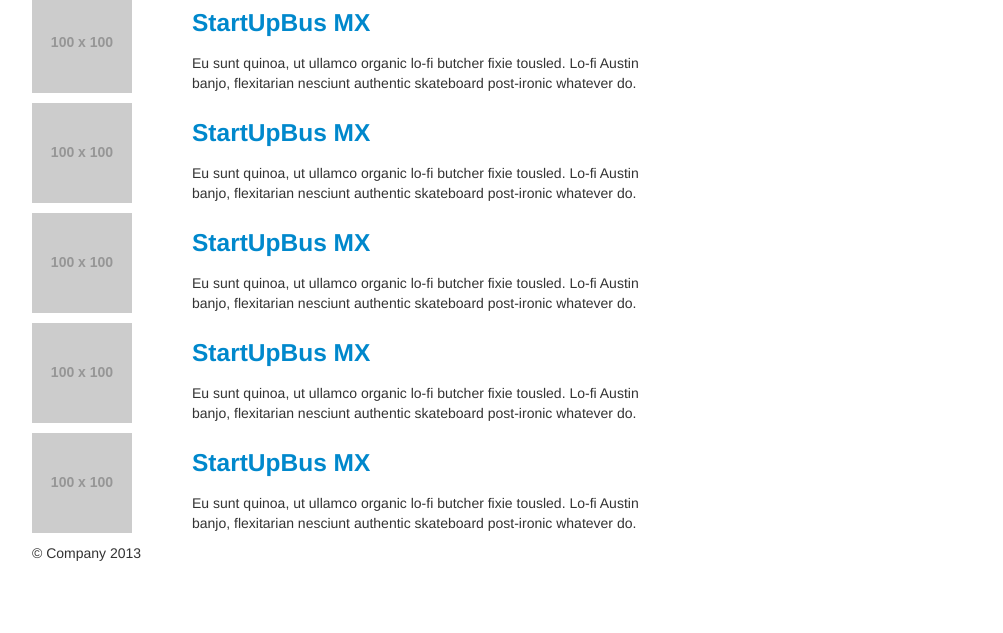
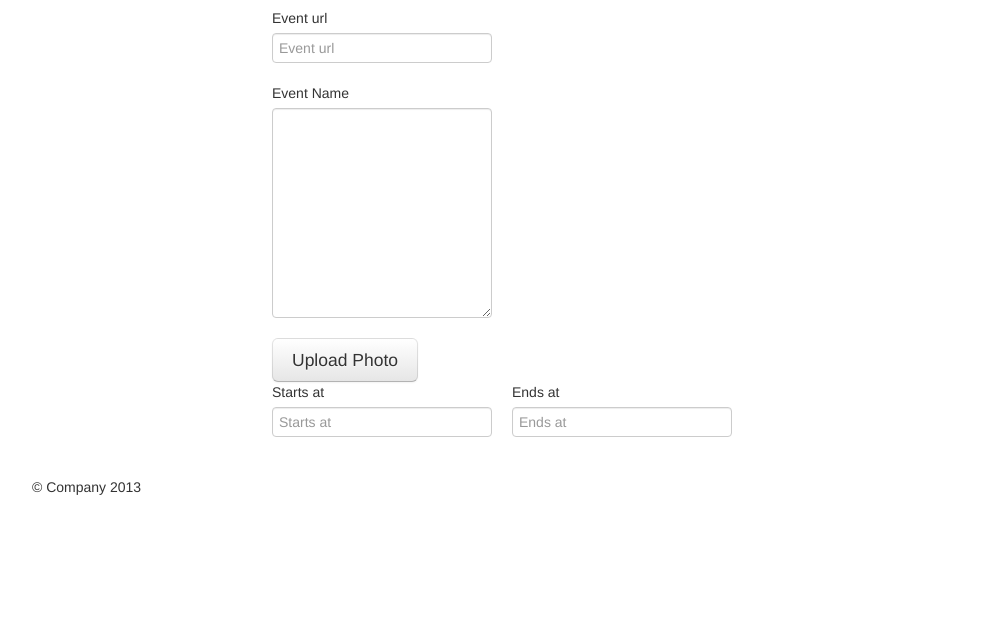
Before and after one commit to gerardoacuna/eventee-frontend, a plain HTML site: page web/create.html in a window 1280 px wide. Shown: the part 209-842 px from the top of the page, without its empty margins (138-1141 px from the left). After the commit the page ends 800 px from the top, so only its background shows below. Drawn offline with nearby package versions, Linux system fonts and the light colour scheme; placeholder pictures from the web are drawn by us.

Commit message:
Add Create event view

```diff
--- a/web/create.html
+++ b/web/create.html
@@ -16,7 +16,7 @@
           <div class="navbar-inner">
             <div class="container">
               <ul class="nav">
-                <li class="active"><a href="#">All Events</a></li>
+                <li class="active"><a href="#">Trending</a></li>
                 <li><a href="#">My Events</a></li>
               </ul>
             </div>
@@ -25,56 +25,51 @@
       </div>
 
       <div class="row">
-        <div class="span8">
-          <h1>All Events</h1>
-          <div class="row">
-            <div class="span2">
-              <img src="http://placehold.it/100x100" alt="">
-            </div>
-            <div class="span6">
-              <h3><a href="event.html">StartUpBus MX</a></h3>
-              <p>Eu sunt quinoa, ut ullamco organic lo-fi butcher fixie tousled. Lo-fi Austin banjo, flexitarian nesciunt authentic skateboard post-ironic whatever do.</p>
+        <div class="span6 offset3">
+          <form action="">
+            <div class="control-group">
+              <label class="control-label" for="inputPassword">Event Name</label>
+              <div class="controls">
+                <input type="text" placholder="Event Name">
               </div>
             </div>
-          <div class="row">
-            <div class="span2">
-              <img src="http://placehold.it/100x100" alt="">
-            </div>
-            <div class="span6">
-              <h3><a href="event.html">StartUpBus MX</a></h3>
-              <p>Eu sunt quinoa, ut ullamco organic lo-fi butcher fixie tousled. Lo-fi Austin banjo, flexitarian nesciunt authentic skateboard post-ironic whatever do.</p>
+
+            <div class="control-group">
+              <label class="control-label" for="inputPassword">Event url</label>
+              <div class="controls">
+                <input type="text" placeholder="Event url">
               </div>
             </div>
-          <div class="row">
-            <div class="span2">
-              <img src="http://placehold.it/100x100" alt="">
-            </div>
-            <div class="span6">
-              <h3><a href="event.html">StartUpBus MX</a></h3>
-              <p>Eu sunt quinoa, ut ullamco organic lo-fi butcher fixie tousled. Lo-fi Austin banjo, flexitarian nesciunt authentic skateboard post-ironic whatever do.</p>
+
+            <div class="control-group">
+              <label class="control-label" for="inputPassword">Event Name</label>
+              <div class="controls">
+                <textarea name="" id="" cols="30" rows="10" placeholder=""></textarea>
               </div>
             </div>
+
+            <a href="#" class="btn btn-large">Upload Photo</a>
+
             <div class="row">
-            <div class="span2">
-              <img src="http://placehold.it/100x100" alt="">
-            </div>
-            <div class="span6">
-              <h3><a href="event.html">StartUpBus MX</a></h3>
-              <p>Eu sunt quinoa, ut ullamco organic lo-fi butcher fixie tousled. Lo-fi Austin banjo, flexitarian nesciunt authentic skateboard post-ironic whatever do.</p>
-            </div>
-          </div>
-          <div class="row">
-            <div class="span2">
-              <img src="http://placehold.it/100x100" alt="">
-            </div>
-            <div class="span6">
-              <h3><a href="event.html">StartUpBus MX</a></h3>
-              <p>Eu sunt quinoa, ut ullamco organic lo-fi butcher fixie tousled. Lo-fi Austin banjo, flexitarian nesciunt authentic skateboard post-ironic whatever do.</p>
+              <div class="span3">
+                <div class="control-group">
+                  <label class="control-label" for="inputPassword">Starts at</label>
+                  <div class="controls">
+                    <input type="text" placeholder="Starts at">
                   </div>
                 </div>
               </div>
-        <div class="span4">
-          <a href="create.html" class="btn btn-success btn-large span3">Create Event</a>
+              <div class="span3">
+                <div class="control-group">
+                  <label class="control-label" for="inputPassword">Ends at</label>
+                  <div class="controls">
+                    <input type="text" placeholder="Ends at">
+                  </div>
+                </div>
+              </div>
+            </div>
+
+          </form>
         </div>
       </div>
 
```
Also changed, not shown: web/index.html (+1 -0 lines), web/invite.html (added, +49 -0 lines), web/main.html (+2 -1 lines). Lines whose indentation alone changed are shown as unchanged.
